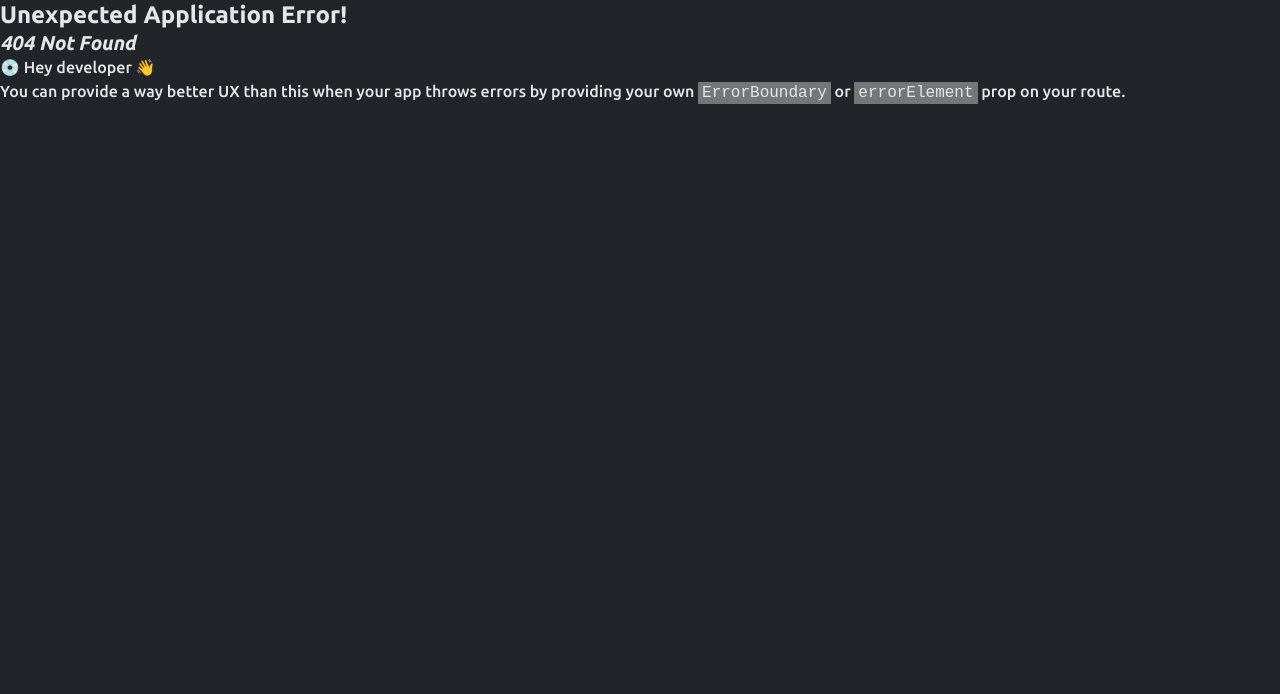
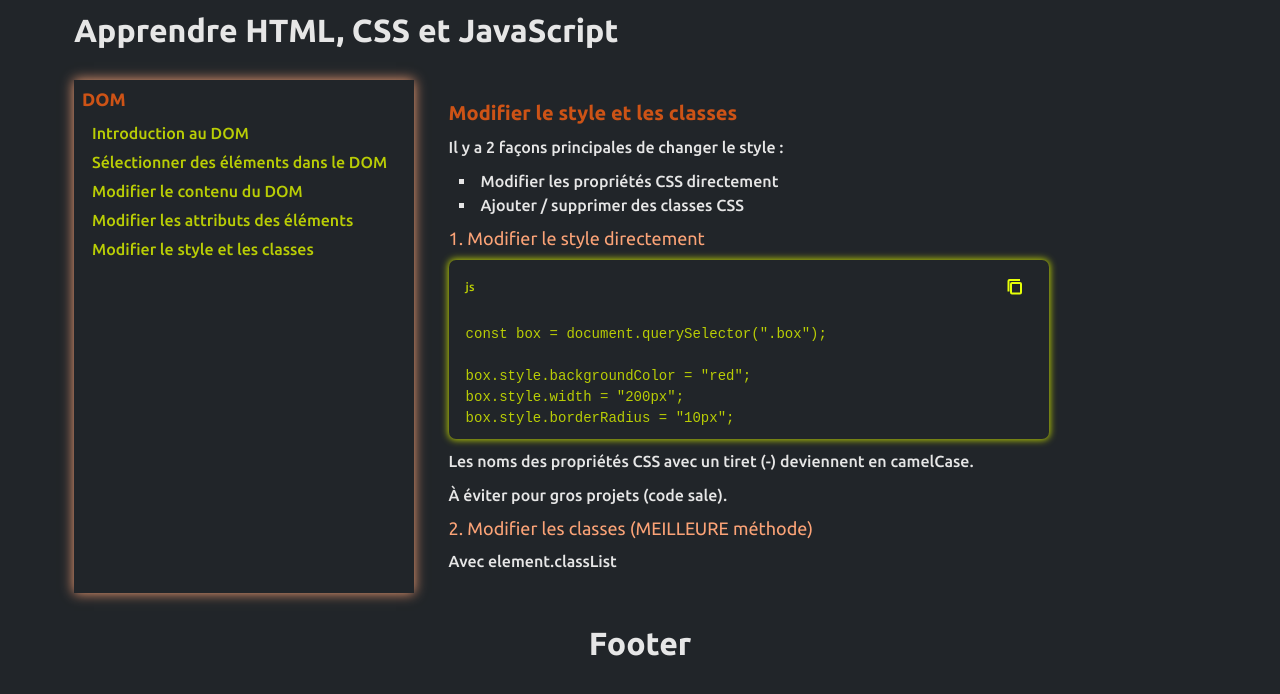
Before and after one commit to Ayo-Oub/learn_js, a React (Vite) app: page /learn_js/modf_sty_class_dom in a window 1280 px wide. Before the commit this address had no page. Shown: the top 694 px of the page. Built offline with nearby package versions, Linux system fonts and the light colour scheme.

Commit message:
add codes

```diff
--- a/src/App.jsx
+++ b/src/App.jsx
@@ -4,6 +4,7 @@ import IntroDom from "./pages/contents/IntroDom";
 import SelectEleDom from "./pages/contents/SelectEleDom";
 import ModfConteDom from "./pages/contents/ModfConteDom";
 import ModfAttrDom from "./pages/contents/ModfAttrDom";
+import ModfStyClassDom from "./pages/contents/ModfStyClassDom";
 
 function App() {
   const router = createBrowserRouter(
@@ -16,6 +17,7 @@ function App() {
           { path: "select_element_in_the_dom", element: <SelectEleDom /> },
           { path: "modf_conte_dom", element: <ModfConteDom /> },
           { path: "modf_attr_dom", element: <ModfAttrDom /> },
+          { path: "modf_sty_class_dom", element: <ModfStyClassDom /> },
         ],
       },
     ],
--- a/src/components/Sidebar.jsx
+++ b/src/components/Sidebar.jsx
@@ -37,6 +37,14 @@ export default function Sidebar() {
             Modifier les attributs des éléments
           </Link>
         </li>
+        <li>
+          <Link
+            to="modf_sty_class_dom"
+            className="link"
+          >
+            Modifier le style et les classes
+          </Link>
+        </li>
       </ul>
     </div>
   );
--- a/src/data/dom.js
+++ b/src/data/dom.js
@@ -83,3 +83,11 @@ btn.addEventListener("click", () => {
 });
 `,
 ];
+export const codes_modf_sty_class_dom = [
+  `const box = document.querySelector(".box");
+
+box.style.backgroundColor = "red";
+box.style.width = "200px";
+box.style.borderRadius = "10px";
+`,
+];
--- /dev/null
+++ b/src/pages/contents/ModfStyClassDom.jsx
@@ -0,0 +1,27 @@
+import CodeContainer from "../../components/UI/CodeContainer";
+import { codes_modf_sty_class_dom } from "../../data/dom";
+import "./styling_cours.css";
+
+function ModfStyClassDom() {
+  return (
+    <div className="content-container">
+      <h3 className="title">Modifier le style et les classes</h3>
+      <p>Il y a 2 façons principales de changer le style :</p>
+      <ul>
+        <li>Modifier les propriétés CSS directement</li>
+        <li>Ajouter / supprimer des classes CSS</li>
+      </ul>
+      <h4 className="sub-title">1. Modifier le style directement</h4>
+      <CodeContainer content={codes_modf_sty_class_dom[0]} />
+      <p>
+        Les noms des propriétés CSS avec un tiret (-) deviennent en
+        camelCase.
+      </p>
+      <p>À éviter pour gros projets (code sale).</p>
+      <h4 className="sub-title">2. Modifier les classes (MEILLEURE méthode)</h4>
+      <p>Avec element.classList</p>
+    </div>
+  );
+}
+
+export default ModfStyClassDom
```
